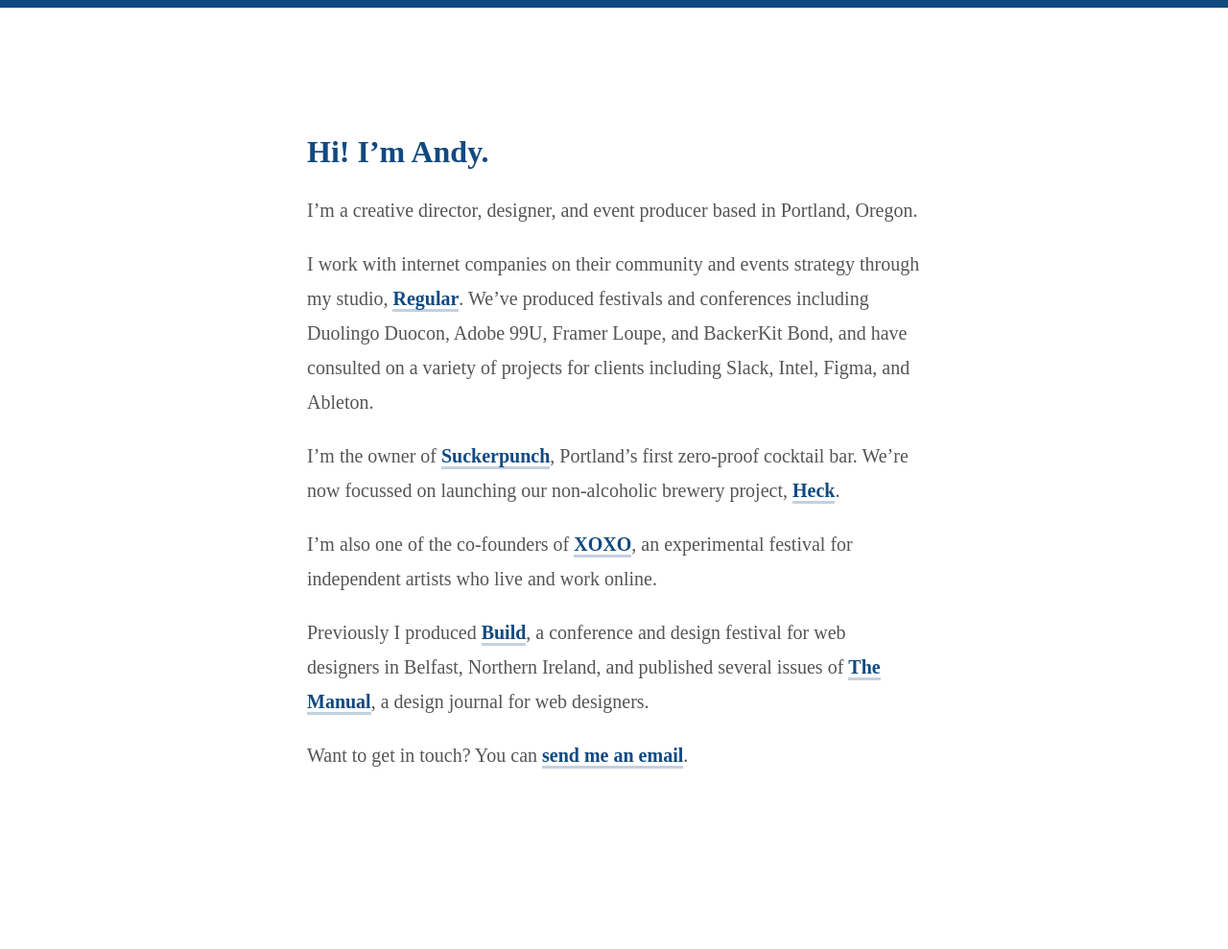
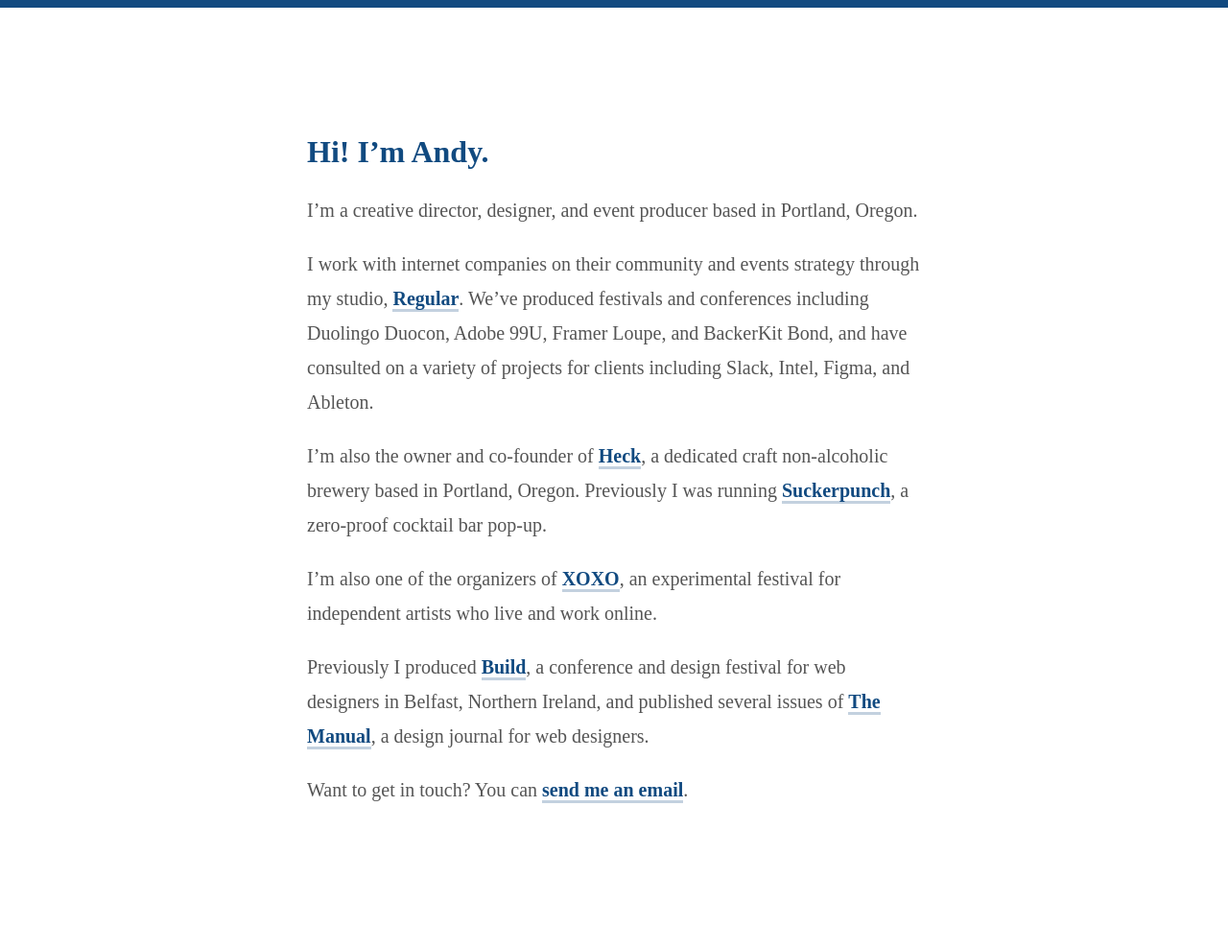
Before and after one commit to andymcmillan/andymcmillan, a Jekyll site: the page built from index.md, in a window 1280 px wide. Shown: the whole page at 96% size. Built offline with Jekyll 4.4.1, drawn with Linux system fonts in a browser that asks for light colours; before the commit the page ends 953 px from its top, so only the background shows below that.

Commit message:
Update index.md

```diff
--- a/index.md
+++ b/index.md
@@ -5,13 +5,13 @@
 
 # Hi! I’m Andy.
 
-I'm a creative director, designer, and event producer based in Portland, Oregon.
+I’m a creative director, designer, and event producer based in Portland, Oregon.
 
-I work with internet companies on their community and events strategy through my studio, [Regular](https://regular.events). We've produced festivals and conferences including Duolingo Duocon, Adobe 99U, Framer Loupe, and BackerKit Bond, and have consulted on a variety of projects for clients including Slack, Intel, Figma, and Ableton.
+I work with internet companies on their community and events strategy through my studio, [Regular](https://regular.events). We’ve produced festivals and conferences including Duolingo Duocon, Adobe 99U, Framer Loupe, and BackerKit Bond, and have consulted on a variety of projects for clients including Slack, Intel, Figma, and Ableton.
 
-I'm the owner of [Suckerpunch](https://suckerpunch.bar), Portland’s first zero-proof cocktail bar. We're now focussed on launching our non-alcoholic brewery project, [Heck](https://heck.beer).
+I’m also the owner and co-founder of [Heck](https://heck.beer), a dedicated craft non-alcoholic brewery based in Portland, Oregon. Previously I was running [Suckerpunch](https://suckerpunch.bar), a zero-proof cocktail bar pop-up.
 
-I’m also one of the co-founders of [XOXO](https://xoxofest.com), an experimental festival for independent artists who live and work online.
+I’m also one of the organizers of [XOXO](https://xoxofest.com), an experimental festival for independent artists who live and work online.
 
 Previously I produced [Build](https://buildconf.com), a conference and design festival for web designers in Belfast, Northern Ireland, and published several issues of [The Manual](https://alwaysreadthemanual.com), a design journal for web designers.
 
```
